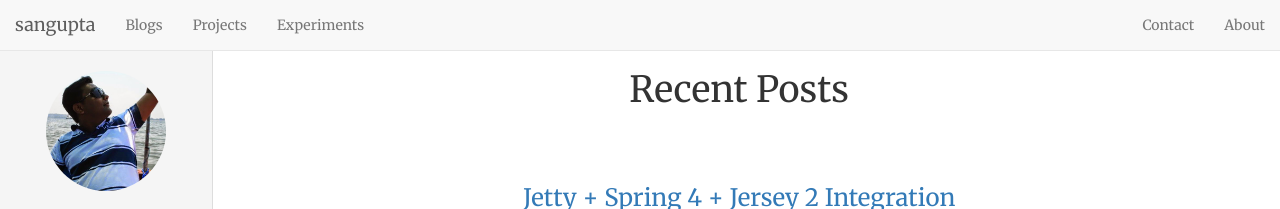
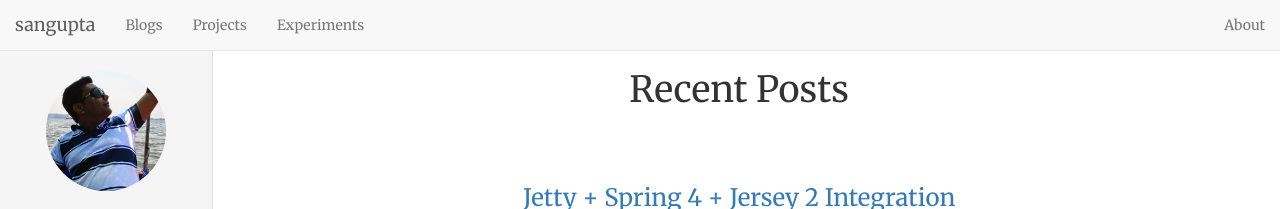
Before and after one commit to sangupta/sangupta.github.io, a Jekyll site: the page built from index.html, in a window 1280 px wide. Shown: the top 209 px of the page. Built offline with Jekyll 4.4.1, drawn with Linux system fonts in a browser that asks for light colours; nearby versions of some CDN libraries; Markdown is read by kramdown in place of the engine named in the settings; comment, search, counter and statistics services are not loaded.

Commit message:
remove contact link from navbar

```diff
--- a/_includes/navbar.html
+++ b/_includes/navbar.html
@@ -10,7 +10,6 @@
         <li><a href="/experiments/index.html">Experiments</a></li>
       </ul>
       <ul class="nav navbar-nav navbar-right">
-        <li><a href="/about.html#contactme">Contact</a></li>
         <li><a href="/about.html">About</a></li>
       </ul>
     </div>
```
